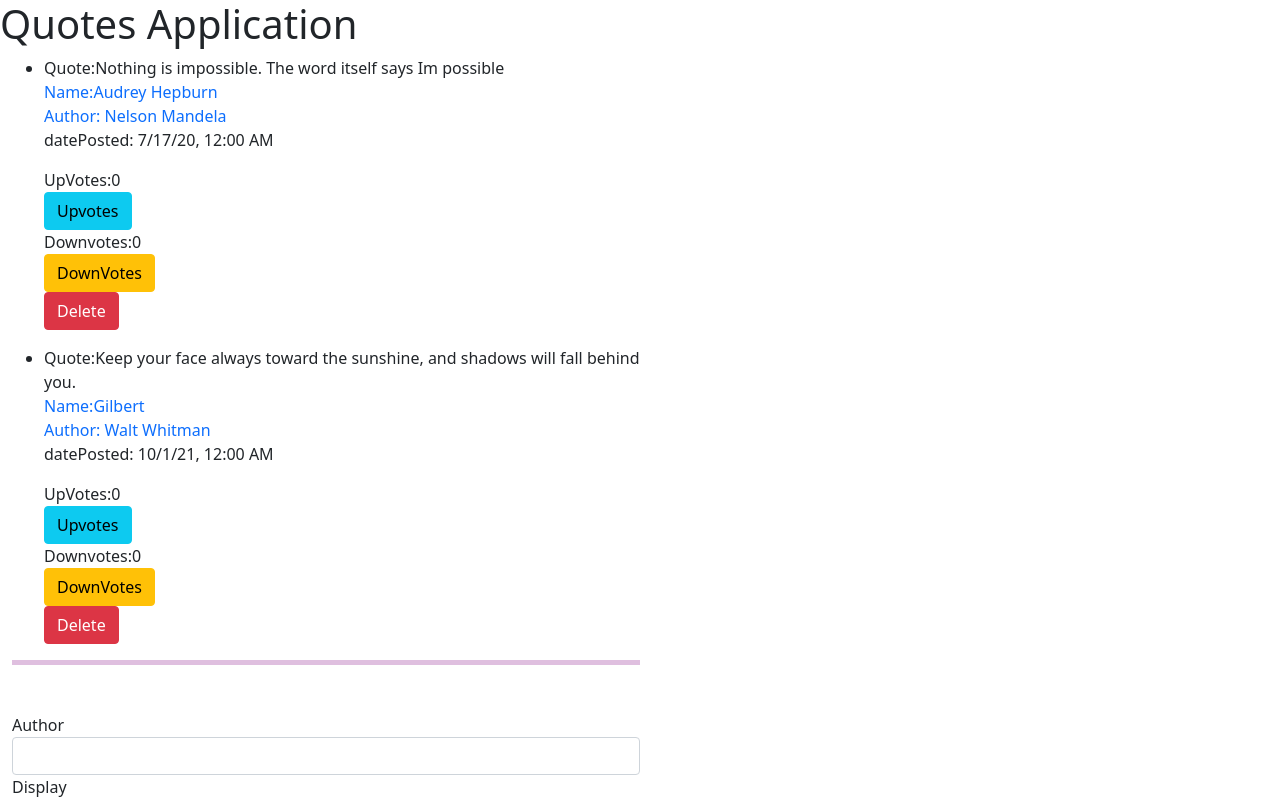
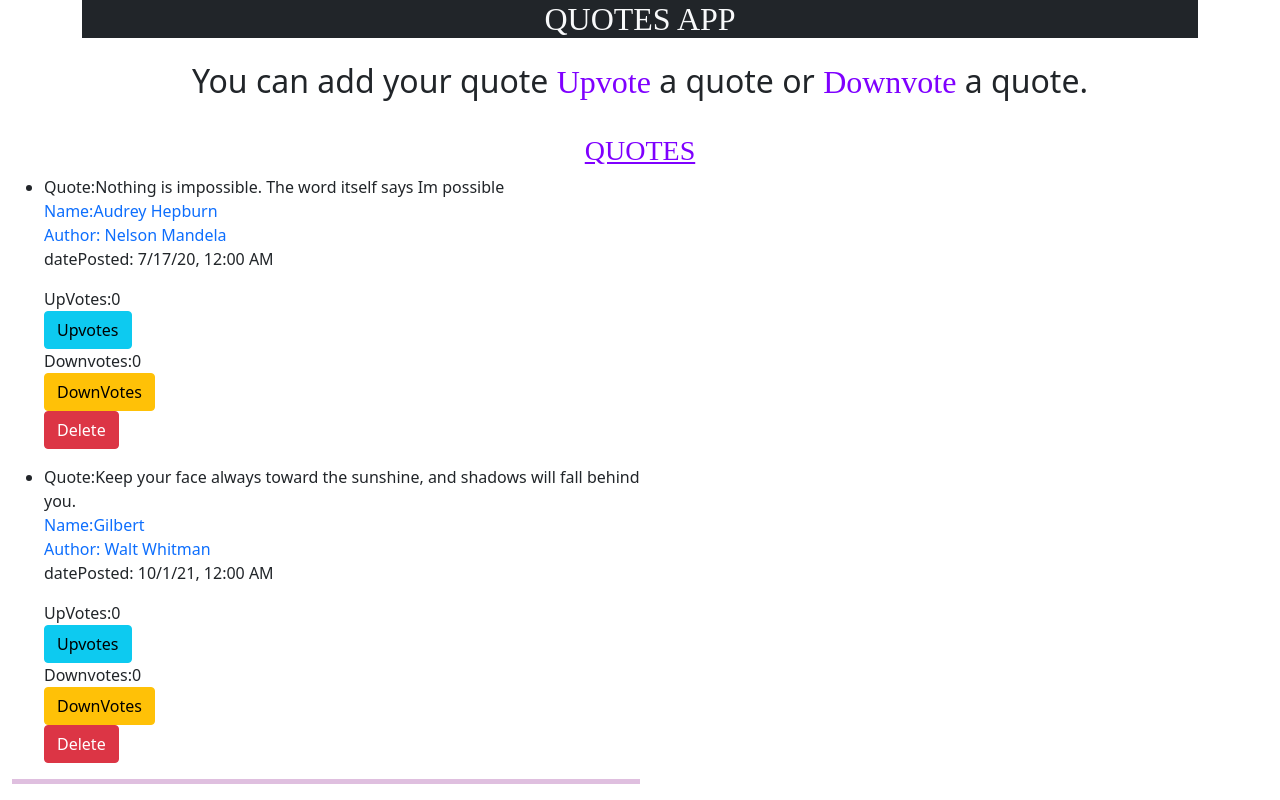
Before and after one commit to LoiseMulwa/quotes-app, an Angular app: page / in a window 1280 px wide. Shown: the top 800 px of the page. Built offline with nearby package versions, Linux system fonts and the light colour scheme; a web font is replaced by a local one.

Commit message:
ft: Added more p tags and a span element

```diff
--- a/src/app/app.component.html
+++ b/src/app/app.component.html
@@ -1,3 +1,9 @@
-<h1>Quotes Application</h1>
+<div class="container">
+<h2 class="app bg-dark text-light text-center">QUOTES APP</h2>
+<h3 class="lala text-center mt-4 fs-2">You can add your quote <span style="color:  #7F00FF;" class="mym">Upvote</span> a quote or <span  style="color:  #7F00FF;" class="mym">Downvote</span> a quote.</h3>
+</div>
+
+<br>
+<u class="head text-center fs-3 "><h3>QUOTES</h3></u>
 
 <app-quotes></app-quotes>
```
